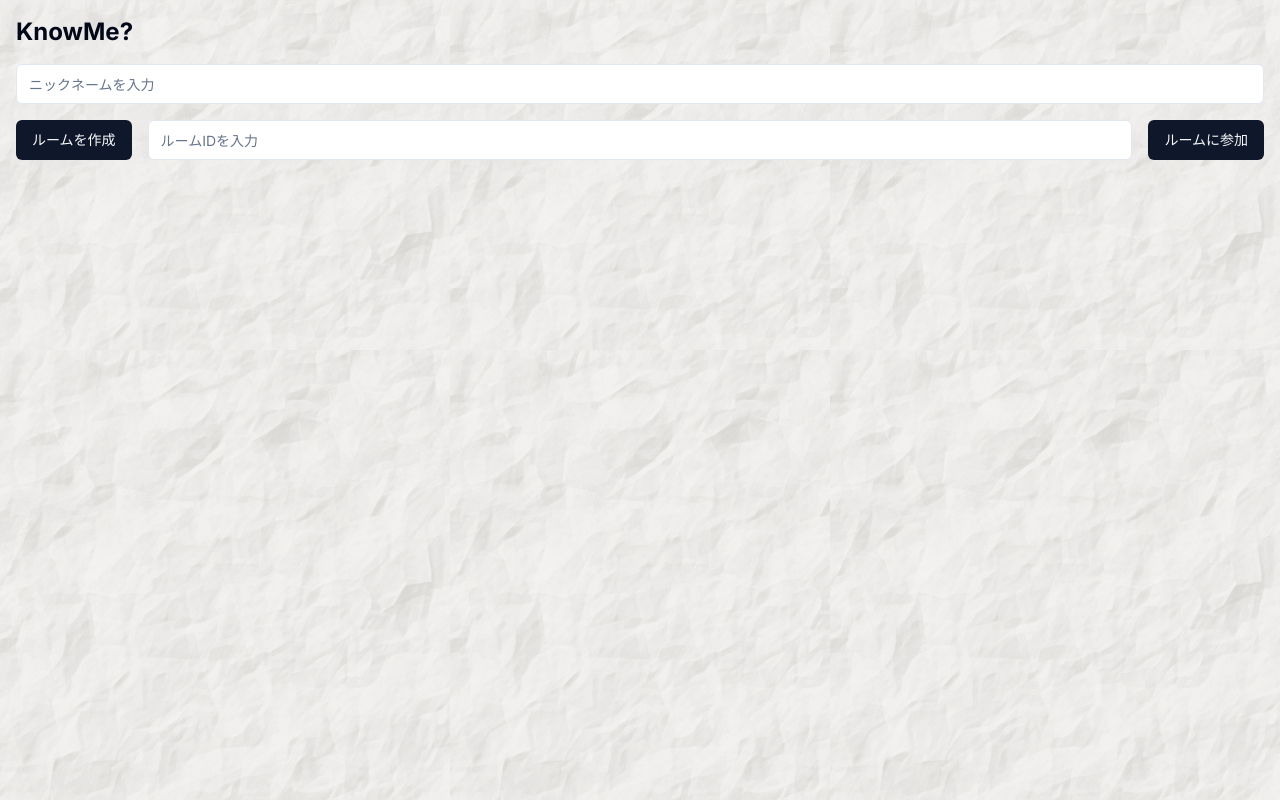
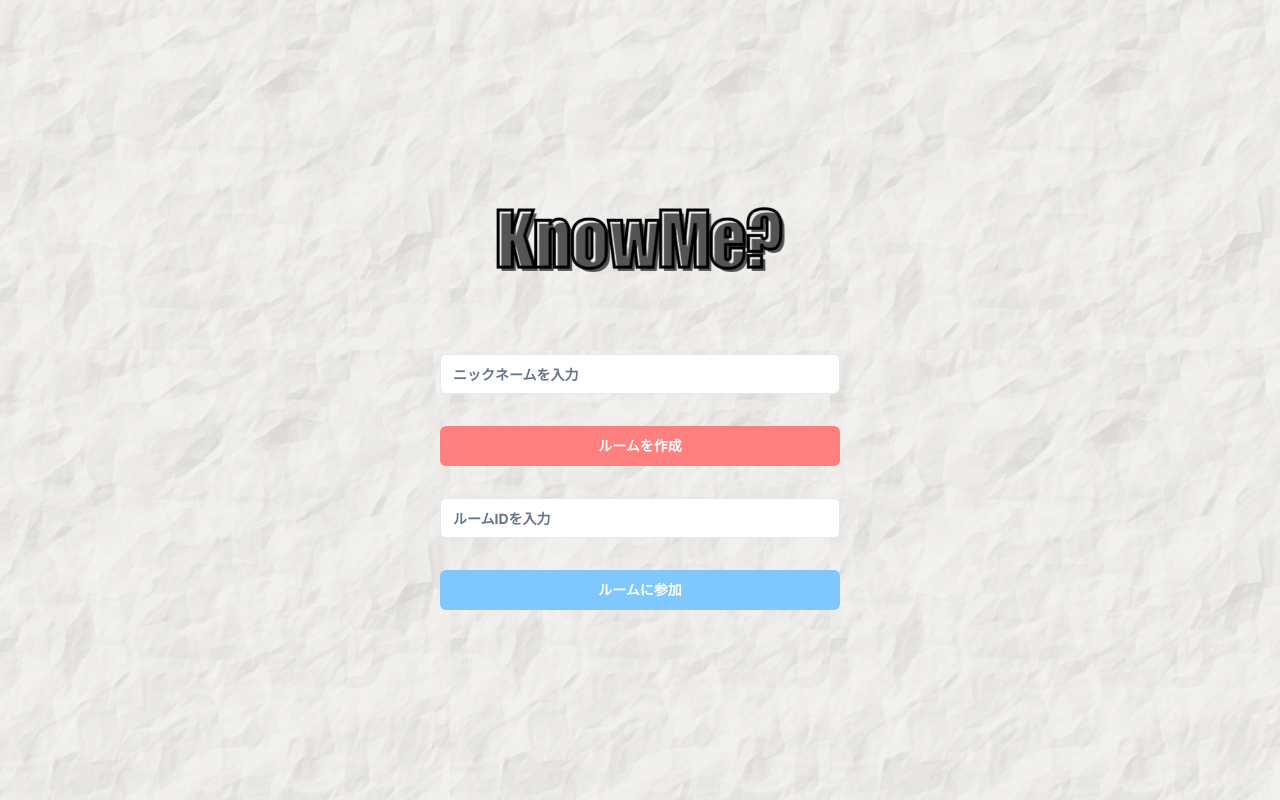
Before and after one commit to imaikosuke/knowme, a Next.js app: page / in a window 1280 px wide. Built offline with nearby package versions, Linux system fonts and the light colour scheme; no server answers.

Commit message:
トップ画面のデザインを実装

```diff
--- a/src/app/page.tsx
+++ b/src/app/page.tsx
@@ -6,6 +6,7 @@ import { Input } from "@/components/ui/input";
 import { Button } from "@/components/ui/button";
 import { createRoom, joinRoom } from "@/app/api/services/roomService";
 import { setCookie } from "@/lib/cookies";
+import Image from "next/image";
 
 export default function Home() {
   const [nickname, setNickname] = useState<string>("");
@@ -18,7 +19,6 @@ export default function Home() {
     if (result.data) {
       const playerId = Object.keys(result.data.players)[0];
       setCookie("playerId", playerId);
-      setCookie("nickname", nickname);
       router.push(`/room/${result.data.id}`);
     }
   };
@@ -32,31 +32,41 @@ export default function Home() {
       );
       if (playerId) {
         setCookie("playerId", playerId);
-        setCookie("nickname", nickname);
       }
       router.push(`/room/${roomId}`);
     }
   };
 
   return (
-    <div className="container mx-auto p-4">
-      <h1 className="text-2xl font-bold mb-4">KnowMe?</h1>
+    <div className="min-h-screen flex flex-col items-center justify-center bg-cover bg-center">
+      <div className="w-full max-w-md p-6 flex flex-col items-center">
+        <Image src="/knowme-logo.png" alt="KnowMe Logo" width={300} height={150} className="mb-16" />
         <Input
           type="text"
           placeholder="ニックネームを入力"
           value={nickname}
           onChange={(e) => setNickname(e.target.value)}
-        className="mb-4"
+          className="mb-8 w-full font-bold"
         />
-      <div className="flex space-x-4">
-        <Button onClick={handleCreateRoom}>ルームを作成</Button>
+        <Button
+          onClick={handleCreateRoom}
+          className="mb-8 w-full font-bold bg-[#FF7F7F] hover:bg-[#FF9999] text-white"
+        >
+          ルームを作成
+        </Button>
         <Input
           type="text"
           placeholder="ルームIDを入力"
           value={roomId}
           onChange={(e) => setRoomId(e.target.value)}
+          className="mb-8 w-full font-bold"
         />
-        <Button onClick={handleJoinRoom}>ルームに参加</Button>
+        <Button
+          onClick={handleJoinRoom}
+          className="w-full font-bold bg-[#7FC8FF] hover:bg-[#99D6FF] text-white"
+        >
+          ルームに参加
+        </Button>
       </div>
     </div>
   );
```
Also changed, not shown: public/knowme-logo.png (added). Lines whose indentation alone changed are shown as unchanged.
